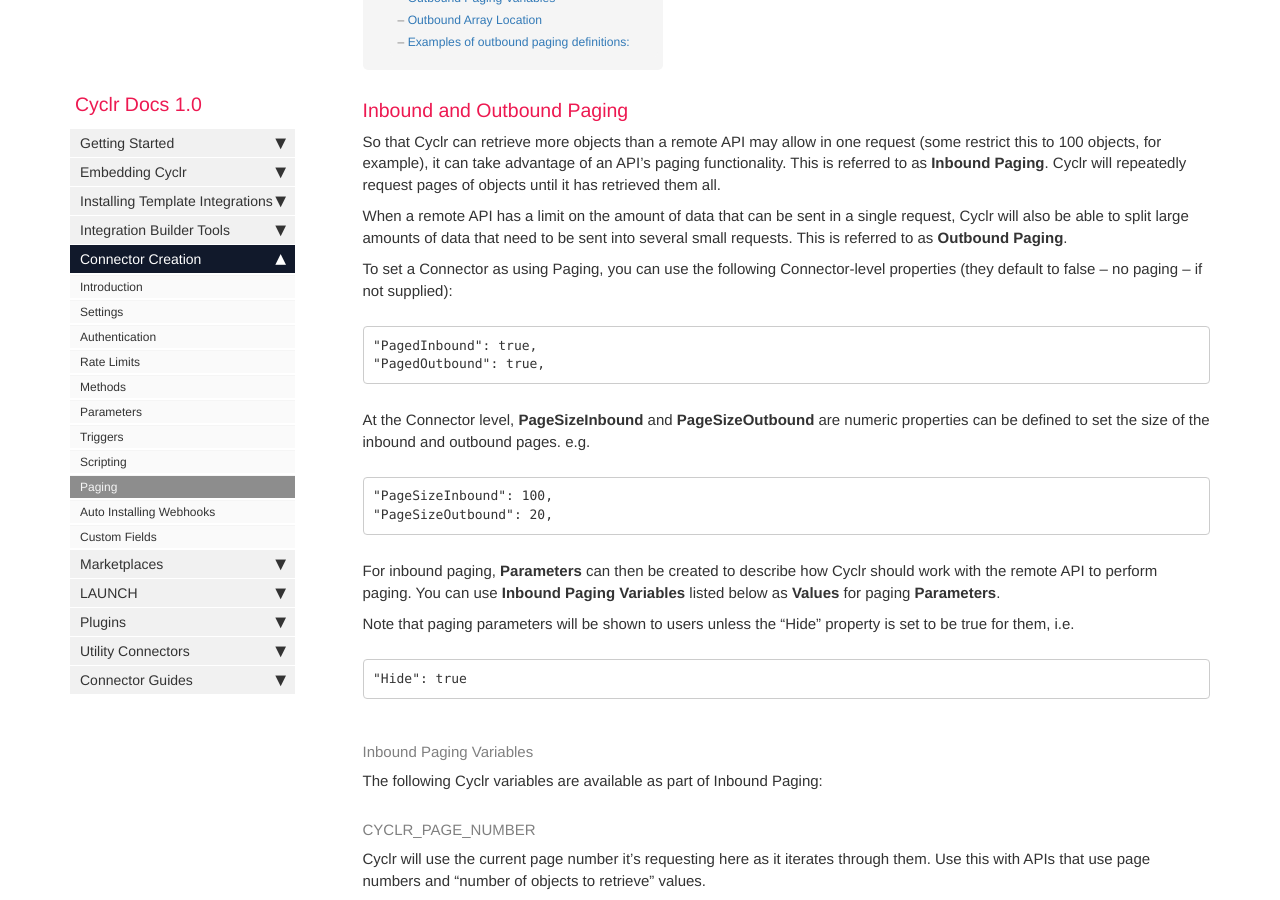
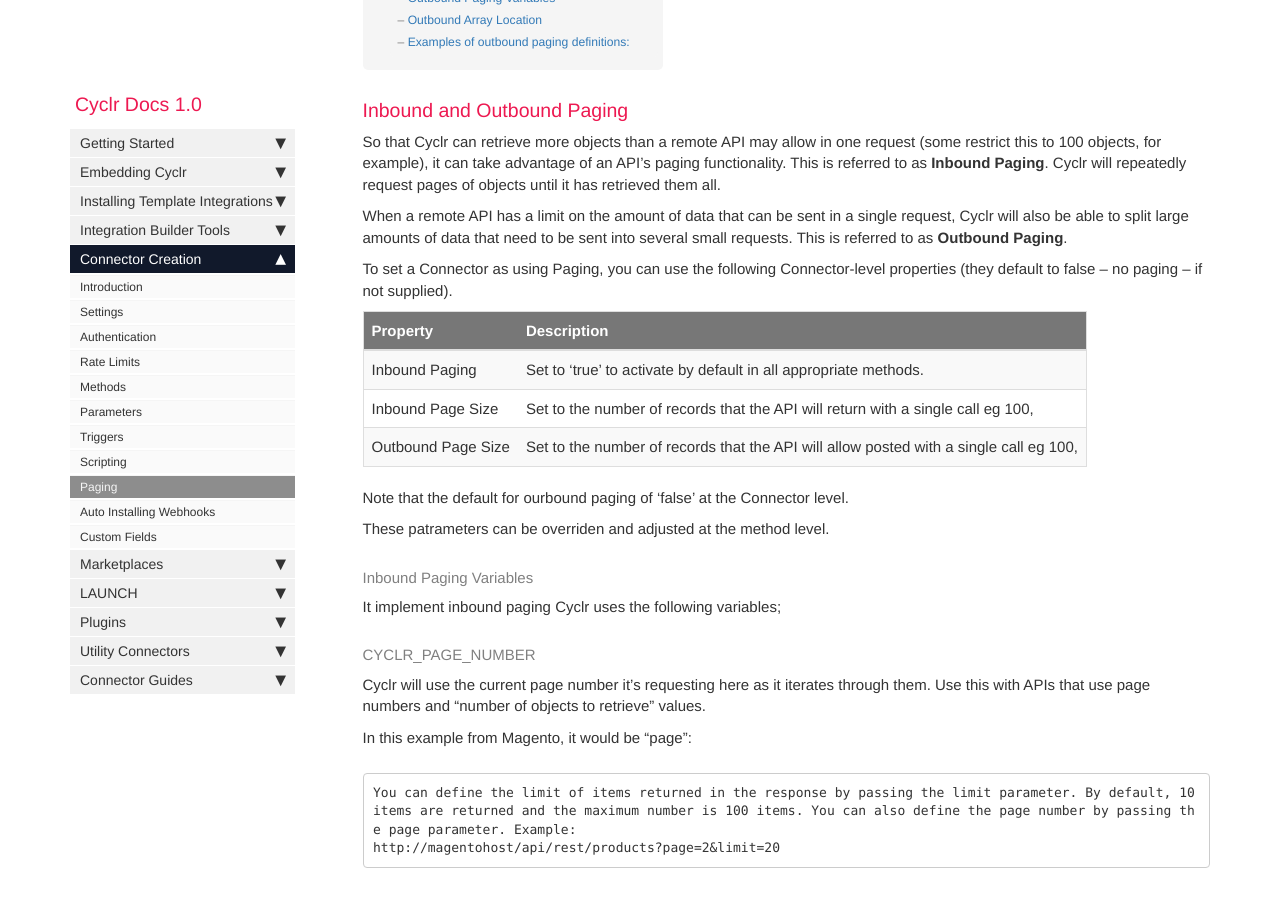
Before and after one commit to sneakysneak/docs, a Jekyll site: the page built from pages/custom-connectors/11-paging.md, in a window 1280 px wide and 900 px high, scrolled down 416 px. Built offline with Jekyll 4.4.1, drawn with Linux system fonts in a browser that asks for light colours; nearby versions of some CDN libraries; comment, search, counter and statistics services are not loaded.

Commit message:
Update 11-paging.md

```diff
--- a/pages/custom-connectors/11-paging.md
+++ b/pages/custom-connectors/11-paging.md
@@ -11,25 +11,21 @@ So that Cyclr can retrieve more objects than a remote API may allow in one reque
 
 When a remote API has a limit on the amount of data that can be sent in a single request, Cyclr will also be able to split large amounts of data that need to be sent into several small requests. This is referred to as **Outbound Paging**.
 
-To set a Connector as using Paging, you can use the following Connector-level properties (they default to false – no paging – if not supplied):
+To set a Connector as using Paging, you can use the following Connector-level properties (they default to false – no paging – if not supplied).
 
-    "PagedInbound": true,
-    "PagedOutbound": true,
+| Property | Description |
+| --- | --- |
+| Inbound Paging | Set to 'true' to activate by default in all appropriate methods. |
+| Inbound Page Size |Set to the number of records that the API will return with a single call eg 100, |
+| Outbound Page Size |Set to the number of records that the API will allow posted with a single call eg 100, |
 
-At the Connector level, **PageSizeInbound **and **PageSizeOutbound **are numeric properties can be defined to set the size of the inbound and outbound pages. e.g.
+Note that the default for ourbound paging of 'false' at the Connector level.
 
-    "PageSizeInbound": 100,
-    "PageSizeOutbound": 20,
-
-For inbound paging, **Parameters **can then be created to describe how Cyclr should work with the remote API to perform paging. You can use** Inbound Paging Variables **listed below as **Values **for paging **Parameters**.
-
-Note that paging parameters will be shown to users unless the “Hide” property is set to be true for them, i.e.
-
-    "Hide": true
+These patrameters can be overriden and adjusted at the method level.
 
 #### Inbound Paging Variables
 
-The following Cyclr variables are available as part of Inbound Paging:
+It implement inbound paging Cyclr uses the following variables;
 
 #### CYCLR_PAGE_NUMBER
 
```
